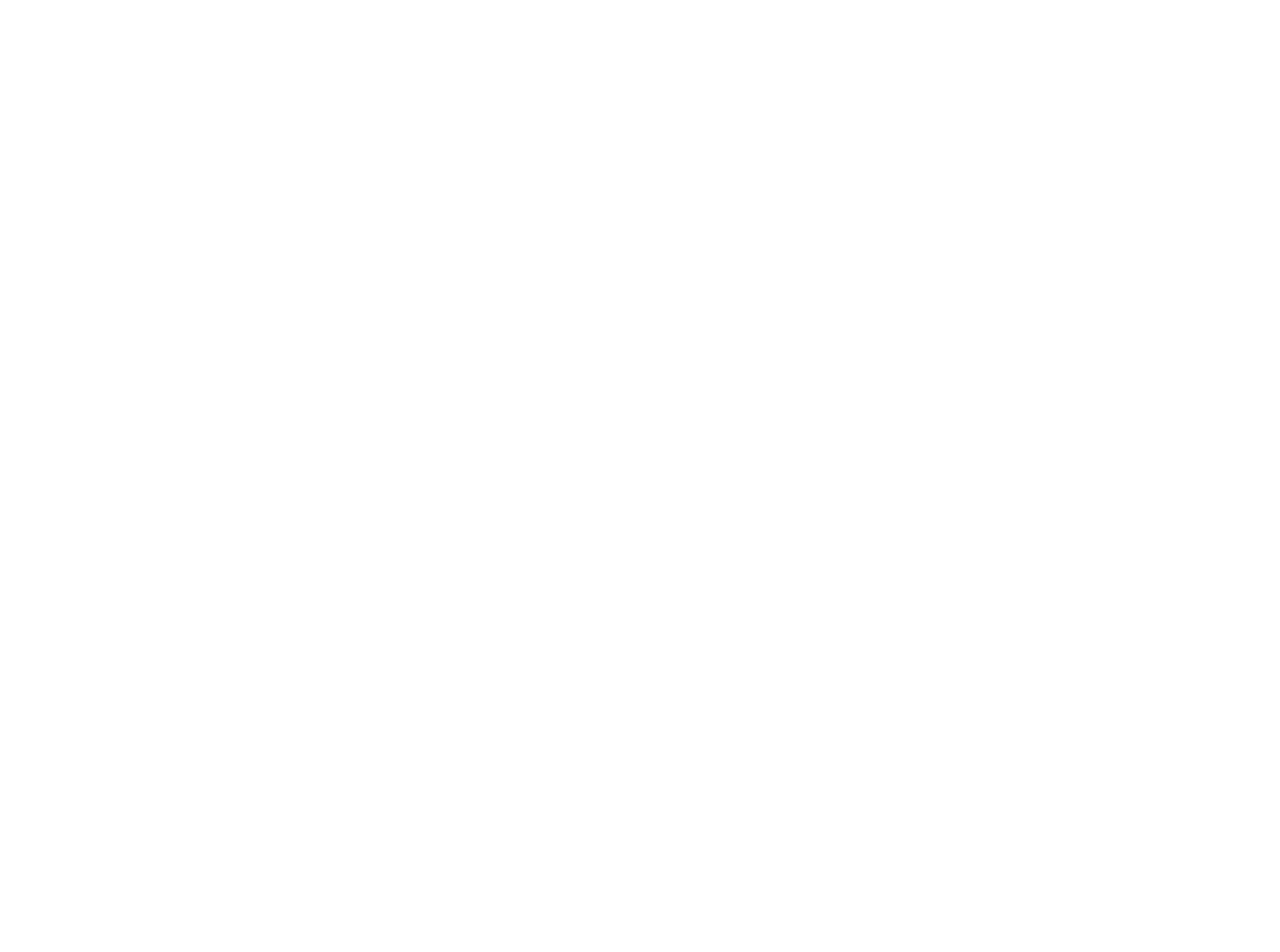
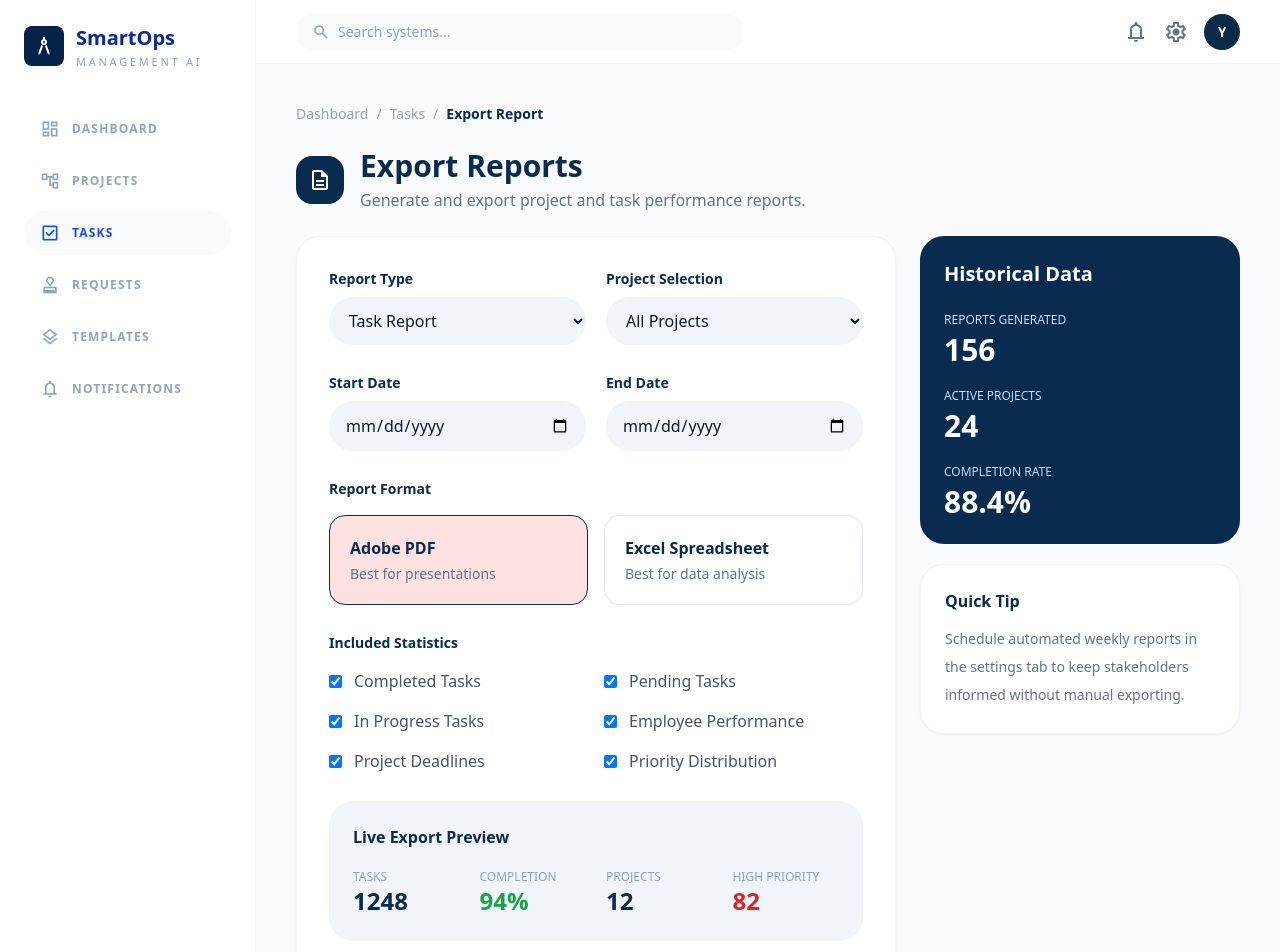
Before and after one commit to YousefHanna20/SmartOps2026, a React (Vite) app: page /tasks/export-report in a window 1280 px wide. Before the commit this address had no page. Shown: the top 952 px of the page. Before the commit the page ends 800 px from the top, so only its background shows below. Built offline with nearby package versions, Linux system fonts and the light colour scheme.

Commit message:
Implement export-report page UI

```diff
--- /dev/null
+++ b/src/components/tasks/export-report-content.jsx
@@ -0,0 +1,292 @@
+import { useState } from "react";
+
+function ExportReportContent() {
+  const [format, setFormat] = useState("pdf");
+
+  return (
+    <div className="space-y-6">
+      {/* Breadcrumb */}
+      <div className="text-sm text-slate-400 flex items-center gap-2">
+        <span>Dashboard</span>
+        <span>/</span>
+        <span>Tasks</span>
+        <span>/</span>
+        <span className="font-semibold text-[#082b4f]">
+          Export Report
+        </span>
+      </div>
+
+      {/* Header */}
+      <div className="flex items-center gap-4">
+        <div className="w-12 h-12 rounded-2xl bg-[#082b4f] flex items-center justify-center text-white">
+          <span className="material-symbols-outlined">
+            description
+          </span>
+        </div>
+
+        <div>
+          <h1 className="text-3xl font-black text-[#082b4f]">
+            Export Reports
+          </h1>
+
+          <p className="text-slate-500 mt-1">
+            Generate and export project and task performance reports.
+          </p>
+        </div>
+      </div>
+
+      {/* Main Grid */}
+      <div className="grid grid-cols-1 xl:grid-cols-[1fr_320px] gap-6">
+        {/* Left Card */}
+        <div className="bg-white rounded-3xl border border-slate-100 shadow-sm p-8">
+          <div className="space-y-7">
+            {/* Row 1 */}
+            <div className="grid grid-cols-1 md:grid-cols-2 gap-5">
+              {/* Report Type */}
+              <div>
+                <label className="block text-sm font-semibold text-[#082b4f] mb-2">
+                  Report Type
+                </label>
+
+                <select className="w-full bg-slate-100 rounded-xl px-4 py-3 outline-none">
+                  <option>Task Report</option>
+                  <option>Project Report</option>
+                  <option>Full System Report</option>
+                </select>
+              </div>
+
+              {/* Project */}
+              <div>
+                <label className="block text-sm font-semibold text-[#082b4f] mb-2">
+                  Project Selection
+                </label>
+
+                <select className="w-full bg-slate-100 rounded-xl px-4 py-3 outline-none">
+                  <option>All Projects</option>
+                  <option>SmartOps Mobile App</option>
+                  <option>AI Dashboard</option>
+                </select>
+              </div>
+            </div>
+
+            {/* Row 2 */}
+            <div className="grid grid-cols-1 md:grid-cols-2 gap-5">
+              {/* Start Date */}
+              <div>
+                <label className="block text-sm font-semibold text-[#082b4f] mb-2">
+                  Start Date
+                </label>
+
+                <input
+                  type="date"
+                  className="w-full bg-slate-100 rounded-xl px-4 py-3 outline-none"
+                />
+              </div>
+
+              {/* End Date */}
+              <div>
+                <label className="block text-sm font-semibold text-[#082b4f] mb-2">
+                  End Date
+                </label>
+
+                <input
+                  type="date"
+                  className="w-full bg-slate-100 rounded-xl px-4 py-3 outline-none"
+                />
+              </div>
+            </div>
+
+            {/* Format */}
+            <div>
+              <label className="block text-sm font-semibold text-[#082b4f] mb-4">
+                Report Format
+              </label>
+
+              <div className="grid grid-cols-1 md:grid-cols-2 gap-4">
+                {/* PDF */}
+                <button
+                  type="button"
+                  onClick={() => setFormat("pdf")}
+                  className={`rounded-2xl border p-5 text-left transition ${
+                    format === "pdf"
+                      ? "border-[#082b4f] bg-red-100"
+                      : "border-slate-200"
+                  }`}
+                >
+                  <h3 className="font-bold text-[#082b4f]">
+                    Adobe PDF
+                  </h3>
+
+                  <p className="text-sm text-slate-500 mt-1">
+                    Best for presentations
+                  </p>
+                </button>
+
+                {/* Excel */}
+                <button
+                  type="button"
+                  onClick={() => setFormat("excel")}
+                  className={`rounded-2xl border p-5 text-left transition ${
+                    format === "excel"
+                      ? "border-green-600 bg-green-50"
+                      : "border-slate-200"
+                  }`}
+                >
+                  <h3 className="font-bold text-[#082b4f]">
+                    Excel Spreadsheet
+                  </h3>
+
+                  <p className="text-sm text-slate-500 mt-1">
+                    Best for data analysis
+                  </p>
+                </button>
+              </div>
+            </div>
+
+            {/* Statistics */}
+            <div>
+              <label className="block text-sm font-semibold text-[#082b4f] mb-4">
+                Included Statistics
+              </label>
+
+              <div className="grid grid-cols-1 md:grid-cols-2 gap-4">
+                {[
+                  "Completed Tasks",
+                  "Pending Tasks",
+                  "In Progress Tasks",
+                  "Employee Performance",
+                  "Project Deadlines",
+                  "Priority Distribution",
+                ].map((item) => (
+                  <label
+                    key={item}
+                    className="flex items-center gap-3 text-slate-600"
+                  >
+                    <input type="checkbox" defaultChecked />
+                    {item}
+                  </label>
+                ))}
+              </div>
+            </div>
+
+            {/* Preview */}
+            <div className="rounded-3xl bg-slate-100 p-6">
+              <h3 className="font-black text-[#082b4f] mb-5">
+                Live Export Preview
+              </h3>
+
+              <div className="grid grid-cols-2 md:grid-cols-4 gap-5">
+                <div>
+                  <p className="text-xs uppercase text-slate-400">
+                    Tasks
+                  </p>
+
+                  <h2 className="text-2xl font-black text-[#082b4f]">
+                    1248
+                  </h2>
+                </div>
+
+                <div>
+                  <p className="text-xs uppercase text-slate-400">
+                    Completion
+                  </p>
+
+                  <h2 className="text-2xl font-black text-green-600">
+                    94%
+                  </h2>
+                </div>
+
+                <div>
+                  <p className="text-xs uppercase text-slate-400">
+                    Projects
+                  </p>
+
+                  <h2 className="text-2xl font-black text-[#082b4f]">
+                    12
+                  </h2>
+                </div>
+
+                <div>
+                  <p className="text-xs uppercase text-slate-400">
+                    High Priority
+                  </p>
+
+                  <h2 className="text-2xl font-black text-red-600">
+                    82
+                  </h2>
+                </div>
+              </div>
+            </div>
+
+            {/* Buttons */}
+            <div className="flex justify-end gap-4 pt-2">
+              <button className="px-6 py-3 rounded-xl border border-slate-200 text-slate-500 font-semibold">
+                Cancel
+              </button>
+
+              <button className="px-7 py-3 rounded-xl bg-[#082b4f] text-white font-semibold hover:opacity-90 transition">
+                Generate Report
+              </button>
+            </div>
+          </div>
+        </div>
+
+        {/* Right Panel */}
+        <div className="space-y-5">
+          {/* Stats Card */}
+          <div className="bg-[#082b4f] rounded-3xl p-6 text-white">
+            <h3 className="font-black text-xl mb-6">
+              Historical Data
+            </h3>
+
+            <div className="space-y-5">
+              <div>
+                <p className="text-xs uppercase text-blue-200">
+                  Reports Generated
+                </p>
+
+                <h2 className="text-3xl font-black mt-1">
+                  156
+                </h2>
+              </div>
+
+              <div>
+                <p className="text-xs uppercase text-blue-200">
+                  Active Projects
+                </p>
+
+                <h2 className="text-3xl font-black mt-1">
+                  24
+                </h2>
+              </div>
+
+              <div>
+                <p className="text-xs uppercase text-blue-200">
+                  Completion Rate
+                </p>
+
+                <h2 className="text-3xl font-black mt-1">
+                  88.4%
+                </h2>
+              </div>
+            </div>
+          </div>
+
+          {/* Tip Card */}
+          <div className="bg-white rounded-3xl border border-slate-100 shadow-sm p-6">
+            <h3 className="font-black text-[#082b4f]">
+              Quick Tip
+            </h3>
+
+            <p className="text-slate-500 mt-3 leading-7 text-sm">
+              Schedule automated weekly reports in the settings tab
+              to keep stakeholders informed without manual exporting.
+            </p>
+          </div>
+        </div>
+      </div>
+    </div>
+  );
+}
+
+export default ExportReportContent;
--- a/src/components/tasks/tasks-page-content.jsx
+++ b/src/components/tasks/tasks-page-content.jsx
@@ -1,6 +1,8 @@
 import { useState } from "react";
+import { useNavigate } from "react-router-dom";
 
 function TasksPageContent() {
+
   // Change this later from AuthContext/backend
   const user = {
     role: "employee", // "admin" or "employee"
@@ -81,8 +83,9 @@
         task.id === taskId ? { ...task, status: newStatus } : task
       )
     );
+
   };
-
+   const navigate = useNavigate();
   return (
     <div className="grid grid-cols-1 xl:grid-cols-[1fr_280px] gap-6">
       <section className="bg-white rounded-2xl p-8 shadow-sm border border-slate-100">
@@ -105,7 +108,7 @@
             </button>
 
 
-          <button className="bg-slate-200 text-slate-600 px-6 py-3 rounded-lg text-sm font-bold">
+          <button onClick={() => navigate("/tasks/export-report")} className=" hover:opacity-80 transition bg-slate-200 text-slate-600 px-6 py-3 rounded-lg text-sm font-bold hover:navy-blue transition">
             Export Report
           </button>
         </div>
--- /dev/null
+++ b/src/pages/export-report.jsx
@@ -0,0 +1,12 @@
+import AppShell from "../components/layout/app-shell";
+import ExportReportContent from "../components/tasks/export-report-content";
+
+function ExportReport() {
+  return (
+    <AppShell activePage="Tasks">
+      <ExportReportContent />
+    </AppShell>
+  );
+}
+
+export default ExportReport;
--- a/src/routes/AppRoutes.jsx
+++ b/src/routes/AppRoutes.jsx
@@ -14,6 +14,7 @@
 import ForgotPassword from "../pages/forgot-password";
 import ResetPassword from "../pages/reset-password";
 import Verifyotp from "../pages/verify-otp";
+import ExportReport from "../pages/export-report";
 
 function AppRoutes() {
   return (
@@ -33,6 +34,7 @@
         {/* Your pages */}
         <Route path="/forgot-password" element={<ForgotPassword />} />
         <Route path="/reset-password" element={<ResetPassword />} />
+        <Route path="/tasks/export-report" element={<ExportReport />} />
 
         {/* Partner page */}
         <Route path="/otp" element={<Verifyotp />} />
```
